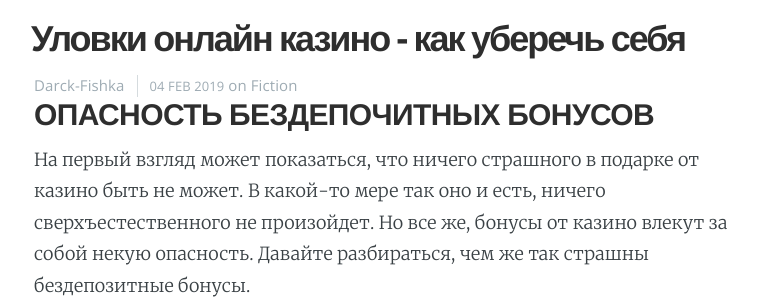
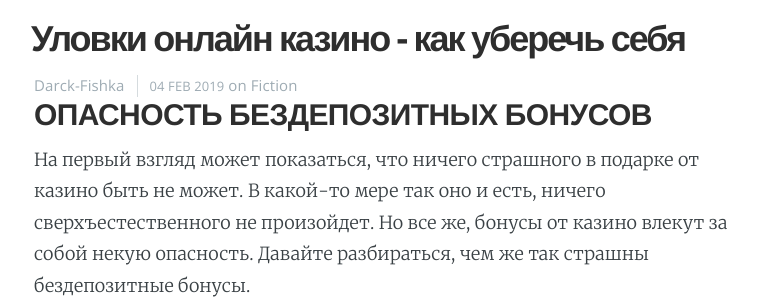
Before and after one commit to calmmoney/calmmoney.github.io, a Jekyll site: the page built from _posts/2019-02-04-vse-o-bonusah-casino.md, in a window 1280 px wide and 900 px high. Shown: the part 185-484 px from the top of the window, without its empty margins (251-1026 px from the left). Built offline with Jekyll 4.4.1, drawn with Linux system fonts in a browser that asks for light colours; nearby versions of some CDN libraries.

Commit message:
Update from Forestry.io Anastasiya Ilina updated _posts/2019-02-04-vse-o-bonusah-casino.md

```diff
--- a/_posts/2019-02-04-vse-o-bonusah-casino.md
+++ b/_posts/2019-02-04-vse-o-bonusah-casino.md
@@ -3,13 +3,13 @@ layout: post
 cover: false
 navigation: false
 title: Уловки онлайн казино - как уберечь себя
-date: 2019-02-04 11:18:00
+date: 2019-02-04T11:18:00.000+00:00
 tags: fiction
-subclass: 'post tag-fiction'
+subclass: post tag-fiction
 author: Fishka
+
 ---
-
-### ОПАСНОСТЬ БЕЗДЕПОЧИТНЫХ БОНУСОВ
+### ОПАСНОСТЬ БЕЗДЕПОЗИТНЫХ БОНУСОВ
 
 На первый взгляд может показаться, что ничего страшного в подарке от казино быть не может. В какой-то мере так оно и есть, ничего сверхъестественного не произойдет. Но все же, бонусы от казино влекут за собой некую опасность. Давайте разбираться, чем же так страшны бездепозитные бонусы.
 
```
